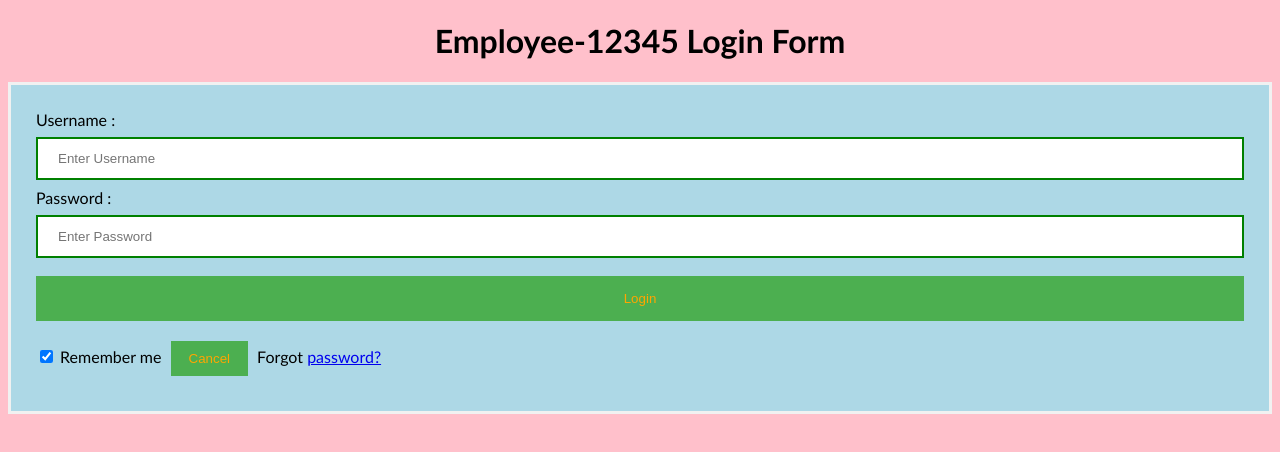
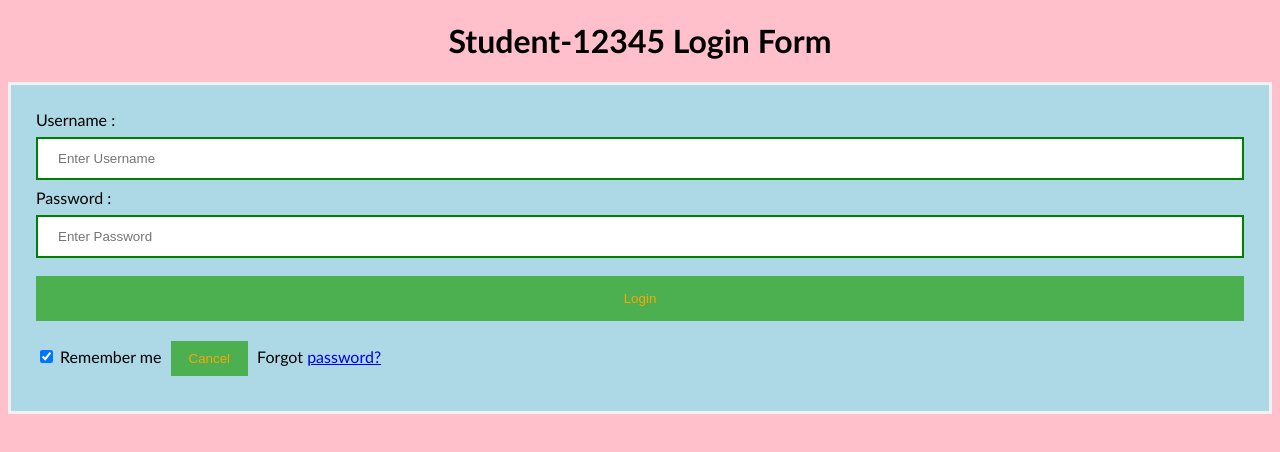
Before and after one commit to nirajvishwakarma/keel-prac, a plain HTML site: page index.html in a window 1280 px wide. Drawn offline with Linux system fonts and the light colour scheme.

Commit message:
index-change

```diff
--- a/index.html
+++ b/index.html
@@ -45,7 +45,7 @@ button {
 </style>
 </head>
 <body>
-    <center> <h1> Employee-12345 Login Form </h1> </center>
+    <center> <h1> Student-12345 Login Form </h1> </center>
     <form>
         <div class="container">
             <label>Username : </label>
```
